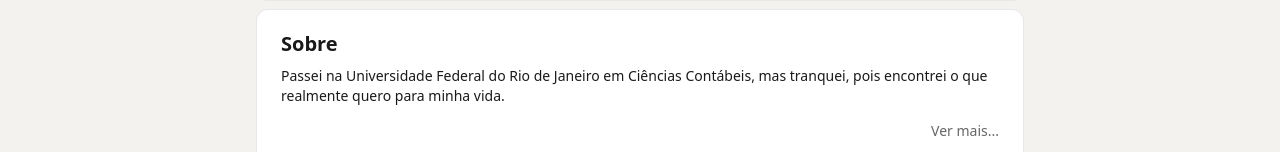
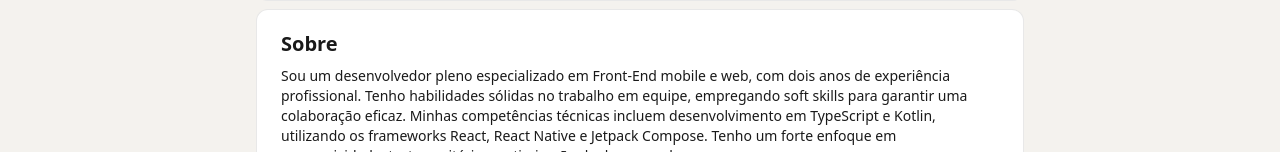
Before and after one commit to MateusHoffman/portfolio, a Next.js app: page / in a window 1280 px wide. Shown: the part 800-952 px from the top of the page. Built offline with nearby package versions, Linux system fonts and the light colour scheme.

Commit message:
Update text about

```diff
--- a/src/app/_components/about/About.tsx
+++ b/src/app/_components/about/About.tsx
@@ -3,9 +3,8 @@
 import React from "react";
 
 export default function About() {
-
   function handleSeeMore() {
-    console.log('Abrir modal para ver o conteúdo completo da seção About');
+    console.log("Abrir modal para ver o conteúdo completo da seção About");
   }
 
   return (
@@ -14,12 +13,19 @@ export default function About() {
         Sobre
       </h1>
       <p className="py-3 text-black text-opacity-90 text-sm leading-5 font-normal">
-        Passei na Universidade Federal do Rio de Janeiro em Ciências Contábeis,
-        mas tranquei, pois encontrei o que realmente quero para minha vida.
+        Sou um desenvolvedor pleno especializado em Front-End mobile e web, com
+        dois anos de experiência profissional. Tenho habilidades sólidas no
+        trabalho em equipe, empregando soft skills para garantir uma colaboração
+        eficaz. Minhas competências técnicas incluem desenvolvimento em
+        TypeScript e Kotlin, utilizando os frameworks React, React Native e
+        Jetpack Compose. Tenho um forte enfoque em responsividade, testes
+        unitários e otimização de desempenho.
       </p>
       <div className="w-full flex justify-end">
         <button onClick={handleSeeMore}>
-          <span className="text-black text-opacity-60 text-sm leading-5 font-normal">Ver mais...</span>
+          <span className="text-black text-opacity-60 text-sm leading-5 font-normal">
+            Ver mais...
+          </span>
         </button>
       </div>
     </section>
```
